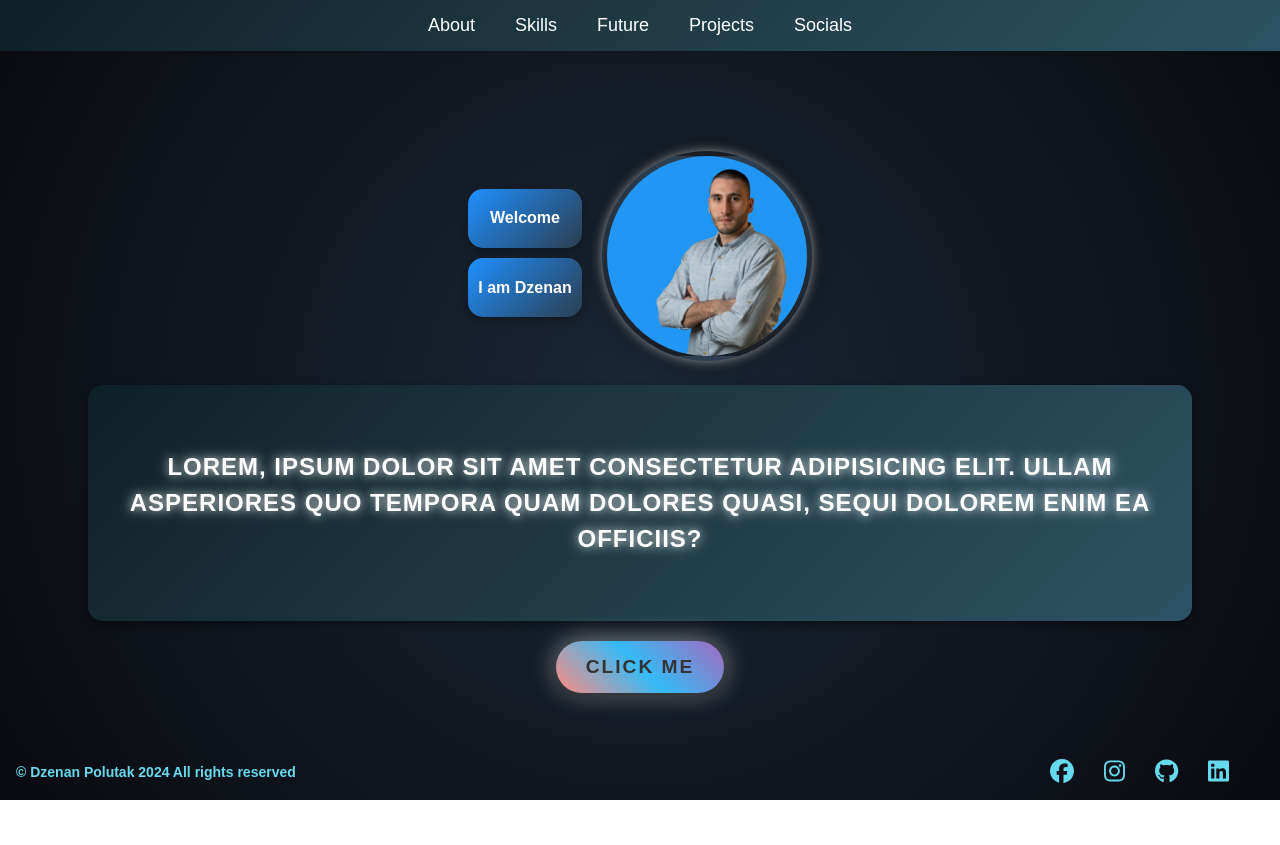
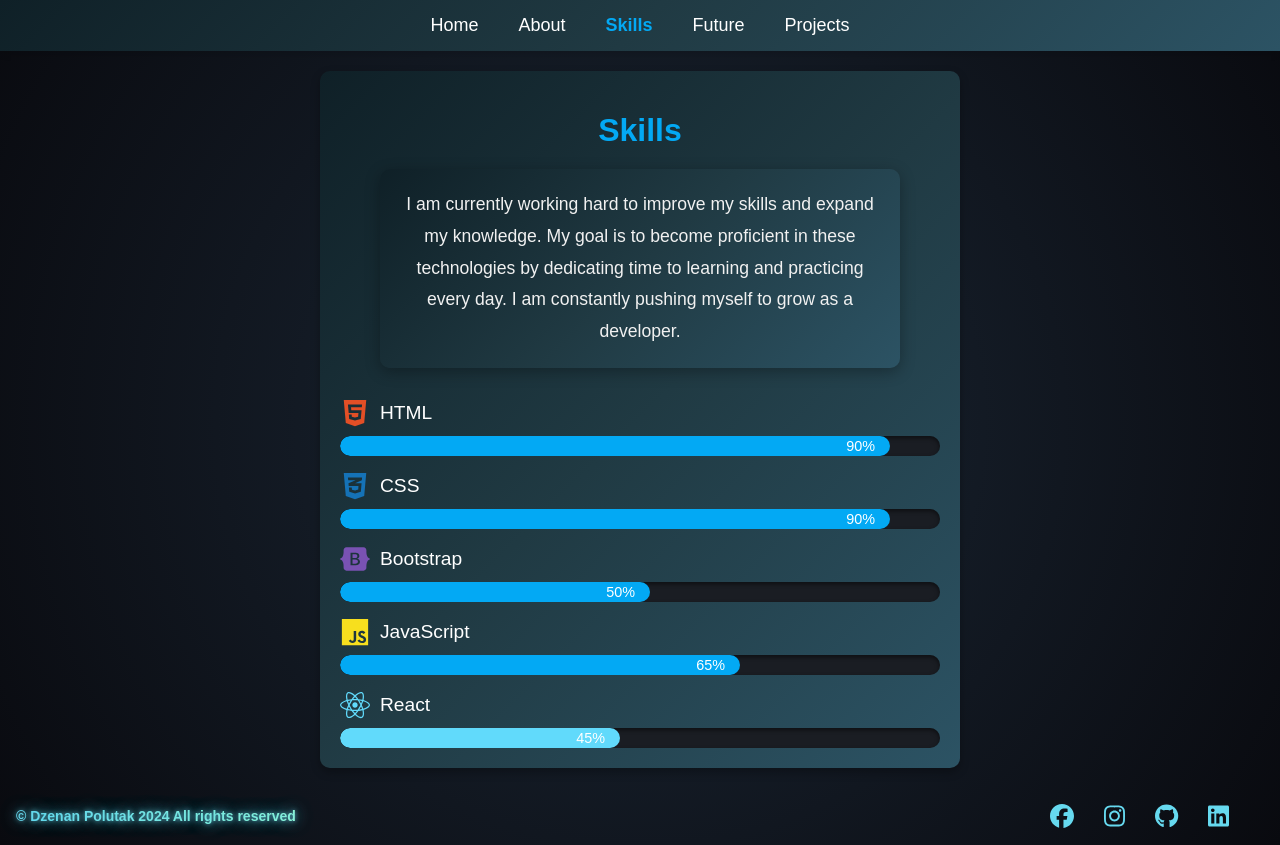
Before and after one commit to Dzeno0405/my-portfolio, a React (Create React App) app in the folder react-portfolio/: page /skills in a window 1280 px wide. Before the commit the page ends 800 px from the top, so only its background shows below. Built offline with nearby package versions, Linux system fonts and the light colour scheme.

Commit message:
Added router and more styling to new component

```diff
--- a/react-portfolio/package.json
+++ b/react-portfolio/package.json
@@ -8,6 +8,7 @@
     "cra-template": "1.2.0",
     "react": "^19.0.0",
     "react-dom": "^19.0.0",
+    "react-icons": "^5.4.0",
     "react-router-dom": "^7.0.2",
     "react-scripts": "5.0.1"
   },
--- a/react-portfolio/src/App.js
+++ b/react-portfolio/src/App.js
@@ -1,16 +1,29 @@
 import React from "react";
+import { Routes, Route } from "react-router-dom";
 import Profile from "./components/Profile";
 import Navbar from "./components/Navbar";
 import Footer from "./components/Footer";
 import "./index.css";
-import About from "./components/About";
+import Info from "./components/Info";
+import Skills from './components/Skills';
 
 function App() {
   return (
     <div className="app">
       <Navbar />
-      <Profile />
-      <About />
+      <Routes>
+        <Route path="/" element={
+          <div>
+            <Profile />
+            <Info />
+          </div>
+        } />
+        <Route path="/skills" element={<Skills />} />
+        <Route path="/future" element={<div>Future</div>} />
+        <Route path="/projects" element={<div>Projects</div>} />
+        <Route path="/socials" element={<div>Socials</div>} />
+        <Route path="/about" element={<div>About</div>} />
+      </Routes>
       <Footer />
     </div>
   );
--- a/react-portfolio/src/components/About.jsx
+++ /dev/null
@@ -1,18 +0,0 @@
-function About() {
-  return (
-    <div className="main-about">
-      <div className="about">
-        <p>
-          Lorem, ipsum dolor sit amet consectetur adipisicing elit. Ullam
-          asperiores quo tempora quam dolores quasi, sequi dolorem enim ea
-          officiis?
-        </p>
-      </div>
-      <div className="click-btn">
-        <button className="text-btn">click me</button>
-      </div>
-    </div>
-  );
-}
-
-export default About;
--- /dev/null
+++ b/react-portfolio/src/components/Info.jsx
@@ -0,0 +1,42 @@
+import React, { useState } from "react";
+
+function Info() {
+  const [stage, setStage] = useState(0); // Manage text stages
+  const [vibrate, setVibrate] = useState(false);
+
+  const handleButtonClick = () => {
+    setStage((prevStage) => (prevStage + 1) % 3); // Cycle through stages
+    setVibrate(true); // Trigger vibration effect
+    setTimeout(() => setVibrate(false), 500); // Remove vibration effect after animation
+  };
+
+  return (
+    <div className="main-info">
+      <div className={`info ${vibrate ? "vibrate" : ""}`}>
+        {stage === 0 && (
+          <p>
+            Some mysteries are better left untold... but since you're curious,
+            here's a button for a brief glimpse:
+          </p>
+        )}
+        {stage === 1 && (
+          <p className="secondary-text">
+            I'm a junior front-end developer, learning, working, and progressing every day to achieve my lifelong dream of crafting beautiful, functional websites.
+          </p>
+        )}
+        {stage === 2 && (
+          <p className="secondary-text">
+            Are you still reading? Check the links above – let's connect and create something amazing!
+          </p>
+        )}
+      </div>
+      <div className="click-btn">
+        <button className="text-btn" onClick={handleButtonClick}>
+          {stage === 2 ? "Start Over" : "More?"}
+        </button>
+      </div>
+    </div>
+  );
+}
+
+export default Info;
--- a/react-portfolio/src/components/Navbar.jsx
+++ b/react-portfolio/src/components/Navbar.jsx
@@ -1,18 +1,38 @@
-import React from 'react';
-import { Link } from 'react-router-dom';
+import React from "react";
+import { NavLink } from "react-router-dom";
 
-function Navbar () {
+function Navbar() {
   return (
     <nav className="navbar">
       <ul>
-        <li><Link to="/about">About</Link></li>
-        <li><Link to="/skills">Skills</Link></li>
-        <li><Link to="/future">Future</Link></li>
-        <li><Link to="/projects">Projects</Link></li>
-        <li><Link to="/socials">Socials</Link></li>
+        <li>
+          <NavLink to="/" className={({ isActive }) => (isActive ? "active-link" : "")}>
+            Home
+          </NavLink>
+        </li>
+        <li>
+          <NavLink to="/about" className={({ isActive }) => (isActive ? "active-link" : "")}>
+            About
+          </NavLink>
+        </li>
+        <li>
+          <NavLink to="/skills" className={({ isActive }) => (isActive ? "active-link" : "")}>
+            Skills
+          </NavLink>
+        </li>
+        <li>
+          <NavLink to="/future" className={({ isActive }) => (isActive ? "active-link" : "")}>
+            Future
+          </NavLink>
+        </li>
+        <li>
+          <NavLink to="/projects" className={({ isActive }) => (isActive ? "active-link" : "")}>
+            Projects
+          </NavLink>
+        </li>
       </ul>
     </nav>
   );
-};
+}
 
 export default Navbar;
--- a/react-portfolio/src/components/Profile.jsx
+++ b/react-portfolio/src/components/Profile.jsx
@@ -1,19 +1,41 @@
-import React from "react";
+import React, { useEffect, useState } from "react";
 import portrait from "../img/meme.jpg";
 
 function ProfilePortrait() {
+  const [imageLanded, setImageLanded] = useState(false);
+  const [showWelcome, setShowWelcome] = useState(false);
+  const [showName, setShowName] = useState(false);
+
+  useEffect(() => {
+    // Start image animation
+    const timer1 = setTimeout(() => setImageLanded(true), 200); // Image lands after 1 second
+    const timer2 = setTimeout(() => setShowWelcome(true), 2500); // Show welcome popup
+    const timer3 = setTimeout(() => setShowName(true), 3500); // Show name popup
+    return () => {
+      clearTimeout(timer1);
+      clearTimeout(timer2);
+      clearTimeout(timer3);
+    };
+  }, []);
+
   return (
     <div className="profile-portrait-container">
-      <div className="portrait-image">
+      <div
+        className={`portrait-image ${imageLanded ? "landed" : "flying"}`}
+      >
         <img src={portrait} alt="Your Portrait" className="portrait" />
       </div>
       <div className="popups">
-        <div className="profile">
-          <h1 className="creator-desc">Welcome</h1>
-        </div>
-        <div className="profile-name">
-          <h1 className="creator-name">I am Dzenan</h1>
-        </div>
+        {showWelcome && (
+          <div className={`profile ${showWelcome ? "landed" : ""}`}>
+            <h1 className="creator-desc">Hi there</h1>
+          </div>
+        )}
+        {showName && (
+          <div className={`profile-name ${showName ? "landed" : ""}`}>
+            <h1 className="creator-name">I am Dzenan. Welcome</h1>
+          </div>
+        )}
       </div>
     </div>
   );
--- /dev/null
+++ b/react-portfolio/src/components/Skills.jsx
@@ -0,0 +1,47 @@
+import React from "react";
+import { FaHtml5, FaCss3Alt, FaBootstrap, FaJs, FaReact } from "react-icons/fa";
+
+const Skills = () => {
+  const skills = [
+    { name: "HTML", level: 90, icon: <FaHtml5 color="#E34F26" size={30} /> },
+    { name: "CSS", level: 90, icon: <FaCss3Alt color="#1572B6" size={30} /> },
+    { name: "Bootstrap", level: 50, icon: <FaBootstrap color="#7952B3" size={30} /> },
+    { name: "JavaScript", level: 65, icon: <FaJs color="#F7DF1E" size={30} /> },
+    { name: "React", level: 45, icon: <FaReact color="#61DAFB" size={30} /> },
+  ];
+
+  return (
+    <div className="skills-container">
+      <h1>Skills</h1>
+      <p className="skills-intro">
+        I am currently working hard to improve my skills and expand my knowledge.
+        My goal is to become proficient in these technologies by dedicating time
+        to learning and practicing every day. I am constantly pushing myself to
+        grow as a developer.
+      </p>
+      <div className="skills-list">
+        {skills.map((skill, index) => (
+          <div key={index} className="skill-item">
+            <div className="skill-info">
+              {skill.icon}
+              <span className="skill-name">{skill.name}</span>
+            </div>
+            <div className="progress-bar">
+              <div
+                className="progress"
+                style={{
+                  width: `${skill.level}%`,
+                  backgroundColor: skill.name === "React" ? "#61DAFB" : "#03a9f4",
+                }}
+              >
+                <span className="progress-text">{skill.level}%</span>
+              </div>
+            </div>
+          </div>
+        ))}
+      </div>
+    </div>
+  );
+};
+
+export default Skills;
--- a/react-portfolio/src/index.css
+++ b/react-portfolio/src/index.css
@@ -53,7 +53,6 @@ a:hover {
   width: auto;
   width: 100%; /* add this line */
   box-sizing: border-box; /* add this line */
-
 }
 
 .navbar ul {
@@ -62,7 +61,6 @@ a:hover {
   gap: 20px;
   margin: 0;
   padding: 0;
-
 }
 
 .navbar ul li a {
@@ -79,7 +77,6 @@ a:hover {
   color: #50c878;
   background: rgba(255, 255, 255, 0.1);
   box-shadow: 0 0 10px #50c878, 0 0 20px #50c878;
-
 }
 
 .navbar ul li a::before {
@@ -96,11 +93,6 @@ a:hover {
   z-index: -1;
 }
 
-/* .navbar ul li a:hover::before {
-  opacity: 1;
-  transform: scale(1.1);
-} */
-
 .navbar {
   transition: background 0.3s ease-in-out, box-shadow 0.3s ease-in-out;
 }
@@ -110,8 +102,13 @@ a:hover {
   box-shadow: 0 4px 8px rgba(0, 0, 0, 0.2);
 }
 
+.active-link {
+  font-weight: bold !important;
+  color: #03a9f4 !important;
+}
 
 /* NAVBAR STYLING END */
+
 
 /* PROFILE STYLING START */
 
@@ -150,7 +147,7 @@ a:hover {
 }
 
 .profile {
-  font-family: 'Poppins', sans-serif;
+  font-family: "Poppins", sans-serif;
   color: #fff;
   background: linear-gradient(135deg, #1e90ff, #2c3e50);
   padding: 10px;
@@ -164,7 +161,7 @@ a:hover {
 }
 
 .profile-name {
-  font-family: 'Poppins', sans-serif;
+  font-family: "Poppins", sans-serif;
   color: #fff;
   background: linear-gradient(135deg, #1e90ff, #2c3e50);
   padding: 10px;
@@ -219,11 +216,10 @@ a:hover {
 
 /* PROFILE STYLING END */
 
+
 /* ABOUT STYLING START */
 
-
-
-.about {
+.info {
   background: linear-gradient(135deg, #0f2027, #203a43, #2c5364);
   border-radius: 15px;
   padding: 40px;
@@ -237,18 +233,19 @@ a:hover {
   transition: transform 0.3s ease, box-shadow 0.3s ease;
 }
 
-.about p {
-  font-family: 'Poppins', sans-serif;
+.info p {
+  font-family: "Poppins", sans-serif;
   font-size: 1.5rem;
   line-height: 1.5;
   font-weight: 600;
   text-transform: uppercase;
   letter-spacing: 1px;
-  text-shadow: 0 0 8px rgba(255, 255, 255, 0.6), 0 0 15px rgba(255, 255, 255, 0.5);
+  text-shadow: 0 0 8px rgba(255, 255, 255, 0.6),
+    0 0 15px rgba(255, 255, 255, 0.5);
   transition: transform 0.3s ease, color 0.3s ease;
 }
 
-.about:hover {
+.info:hover {
   transform: scale(1.03);
   box-shadow: 0 6px 20px rgba(0, 0, 0, 0.5), 0 6px 30px rgba(255, 255, 255, 0.4);
   animation: glowHover 1s ease-in-out infinite alternate;
@@ -266,17 +263,55 @@ a:hover {
   }
 }
 
+/* Fly-in animation for the portrait image */
+.portrait-image {
+  transform: translateY(-100vh); /* Start from above the viewport */
+  opacity: 0;
+  transition: transform 2s cubic-bezier(0.68, -0.55, 0.27, 1.55),
+    opacity 2s ease-out; /* Slower, smoother transition */
+}
+
+.portrait-image.landed {
+  transform: translateY(0);
+  opacity: 1;
+}
+
+/* Fly-in animation for popups */
+.popups .profile,
+.popups .profile-name {
+  opacity: 0;
+  transform: translateY(50px); /* Start below */
+  transition: transform 1.8s cubic-bezier(0.68, -0.55, 0.27, 1.55),
+    opacity 1.8s ease-out; /* Slower, smoother transition */
+}
+
+/* When the popup is "landed", it should come into view */
+.popups .profile.landed,
+.popups .profile-name.landed {
+  opacity: 1;
+  transform: translateY(0); /* Land at final position */
+}
+
+/* Delay for each popup to stagger the animations */
+.popups .profile {
+  transition-delay: 1s; /* Wait for the image animation to finish */
+}
+
+.popups .profile-name {
+  transition-delay: 1.4s; /* Adjusted delay for smoother sequence */
+}
 
 /* ABOUT STYLING END */
 
+
 /* FOOTER STYLING START */
-
 
 .footer-content {
   display: flex;
   justify-content: space-between;
   align-items: center;
-  color: #ecf0f1;  padding: 1em;
+  color: #ecf0f1;
+  padding: 1em;
   gap: 50px;
 }
 
@@ -284,6 +319,38 @@ a:hover {
   font-size: 14px;
   font-weight: bold;
   color: #66d9ef;
+  text-shadow: 0 0 5px rgba(102, 217, 239, 0.8),
+    0 0 15px rgba(102, 217, 239, 0.6), 0 0 20px rgba(102, 217, 239, 0.4);
+  background: linear-gradient(90deg, #66d9ef, #a1ffce);
+  background-clip: text;
+  -webkit-text-fill-color: transparent;
+  transition: transform 0.3s ease-in-out, text-shadow 0.3s ease-in-out;
+  text-align: center;
+}
+
+/* Hover effect for footer text */
+.footer-left:hover {
+  transform: scale(1.1); /* Slight zoom effect */
+  text-shadow: 0 0 10px rgba(102, 217, 239, 1),
+    0 0 20px rgba(161, 255, 206, 0.8), 0 0 30px rgba(161, 255, 206, 0.6);
+  cursor: pointer;
+  animation: glowHover 1.5s ease-in-out infinite alternate;
+}
+
+/* Keyframes for subtle pulsing glow */
+@keyframes glowHover {
+  0% {
+    text-shadow: 0 0 5px rgba(102, 217, 239, 0.8),
+      0 0 15px rgba(102, 217, 239, 0.6);
+  }
+  50% {
+    text-shadow: 0 0 15px rgba(161, 255, 206, 0.8),
+      0 0 25px rgba(161, 255, 206, 0.6);
+  }
+  100% {
+    text-shadow: 0 0 5px rgba(102, 217, 239, 0.8),
+      0 0 15px rgba(102, 217, 239, 0.6);
+  }
 }
 
 .footer-right {
@@ -320,8 +387,6 @@ a:hover {
 }
 
 @media (min-width: 768px) {
-
-
   .footer-content {
     flex-direction: row;
   }
@@ -330,12 +395,13 @@ a:hover {
   }
   .footer-right {
     margin-top: 0;
-    }
+  }
 }
 
 /* FOOTER STYLING END */
 
-/* BUTTON STYLING START */
+
+/* BUTTON AND LINK STYLING START */
 
 .click-btn {
   display: flex;
@@ -345,7 +411,7 @@ a:hover {
 }
 
 .text-btn {
-  background: linear-gradient(45deg, #ff6f61, #03a9f4, #8e44ad);
+  background: linear-gradient(45deg, #004bcc, #03a9f4, #3d2547);
   color: #000000;
   font-size: 1.2rem;
   padding: 15px 30px;
@@ -363,7 +429,7 @@ a:hover {
 }
 
 .text-btn::before {
-  content: '';
+  content: "";
   position: absolute;
   top: 50%;
   left: 50%;
@@ -387,17 +453,153 @@ a:hover {
 
 @keyframes glowing {
   0% {
-    box-shadow: 0 0 20px rgba(255, 255, 255, 0.7), 0 0 30px rgba(255, 255, 255, 0.5);
+    box-shadow: 0 0 20px rgba(255, 255, 255, 0.7),
+      0 0 30px rgba(255, 255, 255, 0.5);
   }
   50% {
-    box-shadow: 0 0 30px rgba(255, 255, 255, 1), 0 0 50px rgba(255, 255, 255, 0.8);
+    box-shadow: 0 0 30px rgba(255, 255, 255, 1),
+      0 0 50px rgba(255, 255, 255, 0.8);
   }
   100% {
-    box-shadow: 0 0 20px rgba(255, 255, 255, 0.7), 0 0 30px rgba(255, 255, 255, 0.5);
+    box-shadow: 0 0 20px rgba(255, 255, 255, 0.7),
+      0 0 30px rgba(255, 255, 255, 0.5);
   }
 }
 
+.main-info {
+  text-align: center;
+  margin: 20px auto;
+  padding: 20px;
+  max-width: 600px;
+  border-radius: 10px;
+  box-shadow: 0 4px 6px rgba(0, 0, 0, 0.1);
+  position: relative;
+  overflow: hidden;
+}
 
-/* BUTTON STYLING END */
+.info p {
+  font-size: 15px;
+  color: #ffffff;
+  transition: opacity 0.5s ease, transform 0.5s ease;
+  position: relative;
+}
 
-/* Test */
+.text-transition.fade-in {
+  opacity: 1;
+  transform: translateY(0);
+  pointer-events: all;
+}
+
+.click-btn {
+  margin-top: 20px;
+}
+
+.text-btn {
+  padding: 10px 20px;
+  font-size: 16px;
+  color: #fff;
+  background-color: #007bff;
+  border: none;
+  border-radius: 5px;
+  cursor: pointer;
+  transition: background-color 0.3s ease;
+}
+
+.text-btn:hover {
+  background-color: #0056b3;
+}
+
+/* BUTTON AND LINK STYLING END */
+
+
+
+/* SKILLS BAR START */
+
+.skills-intro {
+  text-align: center;
+  font-size: 1.1rem;
+  color: #f1f1f1;
+  margin-bottom: 30px;
+  line-height: 1.8;
+  font-family: 'Poppins', sans-serif;
+  font-weight: 400;
+  background: linear-gradient(135deg, #0f2027, #203a43, #2c5364);
+  padding: 20px;
+  border-radius: 10px;
+  box-shadow: 0 4px 15px rgba(0, 0, 0, 0.3);
+  max-width: 80%;
+  margin: 0 auto 30px auto;
+}
+
+.skills-intro span {
+  color: #03a9f4;
+  font-weight: 600;
+}
+
+
+.skills-container {
+  padding: 20px;
+  background: linear-gradient(135deg, #0f2027, #203a43, #2c5364);
+  color: #fff;
+  border-radius: 10px;
+  max-width: 600px;
+  margin: 20px auto;
+  box-shadow: 0 4px 10px rgba(0, 0, 0, 0.3);
+}
+
+.skills-container h1 {
+  text-align: center;
+  margin-bottom: 20px;
+  font-size: 2rem;
+  color: #03a9f4;
+}
+
+.skills-list {
+  display: flex;
+  flex-direction: column;
+  gap: 15px;
+}
+
+.skill-item {
+  display: flex;
+  flex-direction: column;
+  gap: 8px;
+}
+
+.skill-info {
+  display: flex;
+  align-items: center;
+  gap: 10px;
+  font-size: 1.2rem;
+}
+
+.progress-bar {
+  background: #1a1d23;
+  border-radius: 10px;
+  overflow: hidden;
+  height: 20px;
+  box-shadow: inset 0 2px 4px rgba(0, 0, 0, 0.5);
+}
+
+.progress {
+  height: 100%;
+  line-height: 20px;
+  color: #fff;
+  font-size: 0.8rem;
+  text-align: right;
+  padding-right: 10px;
+  display: flex;
+  align-items: center;
+  justify-content: flex-end;
+  border-radius: 10px;
+  transition: width 0.5s ease;
+}
+
+.progress-text {
+  position: relative;
+  right: 5px;
+  font-size: 0.9rem;
+}
+
+
+/* SKILLS BAR END */
```
Also changed, not shown: 1 other file (tests, documents, lock files or other folders).
